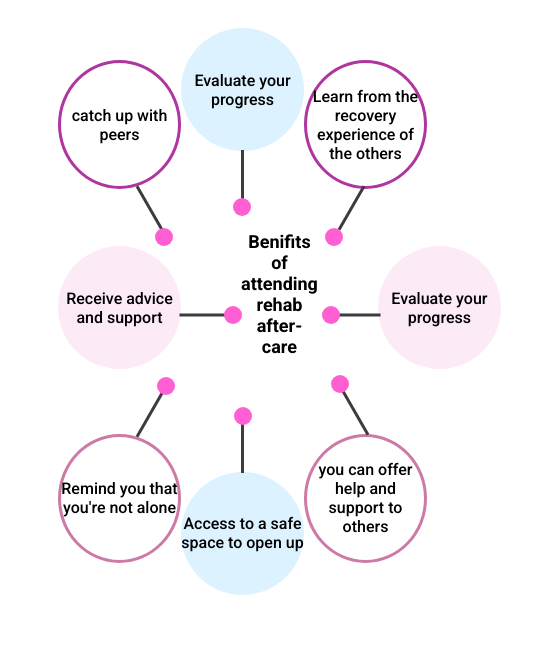
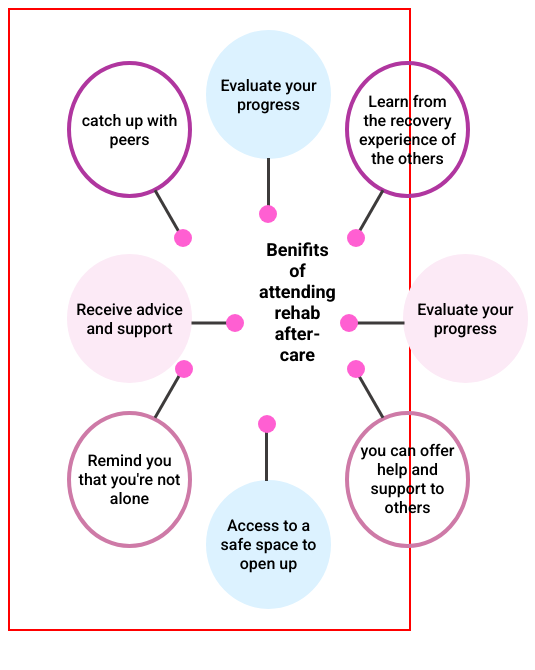
Before and after one commit to AbuRaihan1/page-design, a plain HTML site: page index.html in a window 390 px wide. Shown: the whole page, 535 px wide, since content can reach past the window. Drawn offline with Linux system fonts and the light colour scheme.

Commit message:
done update, remind responsiveness

```diff
--- a/style.css
+++ b/style.css
@@ -5,6 +5,9 @@
 .container {
   padding: 20px 50px;
   font-family: "Roboto", sans-serif;
+  width: 900px;
+  margin: 0 auto;
+  border: 2px solid red;
 }
 
 .top-three {
@@ -15,8 +18,8 @@
 }
 
 .top-three div {
-  height: 123px;
-  width: 123px;
+  height: 125px;
+  width: 125px;
   /* border: 3px solid red; */
   border-radius: 50%;
   display: flex;
@@ -24,6 +27,7 @@
   align-items: center;
   text-align: center;
   font-weight: 500;
+  padding: 2px 7px;
 }
 
 /* .top-left, .top-right, .bottom-left, .bottom-right{
@@ -31,7 +35,7 @@
 } */
 .top-left {
   margin-top: 70px;
-  border: 3px solid #b0369f;
+  border: 4px solid #b0369f;
 }
 
 .top-left-wrapper,
@@ -44,7 +48,7 @@
   width: 3px;
   background: rgb(61, 59, 59);
   position: absolute;
-  bottom: -98px;
+  bottom: -94px;
   right: 30px;
   transform: rotate(-30deg);
 }
@@ -55,8 +59,8 @@
   border-radius: 50%;
   background: #ff5fd2;
   position: absolute;
-  bottom: -95px;
-  right: 8px;
+  bottom: -88px;
+  right: 7px;
 }
 
 /* top left end  */
@@ -64,24 +68,24 @@
 /* top middle start  */
 .top-middle-wrapper p {
   transform: rotate(180deg);
-  top: 106px;
-  right: 60px;
+  top: 112px;
+  right: 68px;
 }
 .top-middle-wrapper aside {
   transform: rotate(180deg);
-  top: 170px;
-  right: 53px;
+  top: 175px;
+  right: 61px;
 }
 
 /* top right start */
 .top-right-wrapper p {
-  bottom: -98px;
-  right: 74px;
+  bottom: -94px;
+  right: 105px;
   transform: rotate(30deg);
 }
 
 .top-right-wrapper aside {
-  right: 84px;
+  right: 112px;
 }
 /* top right end  */
 
@@ -90,7 +94,7 @@
 }
 .top-right {
   margin-top: 70px;
-  border: 3px solid #b0369f;
+  border: 4px solid #b0369f;
 }
 
 /* bottom left start */
@@ -101,30 +105,30 @@
   margin-top: -70px;
 }
 .bottom-left-wrapper p {
-  top: -98px;
+  top: -95px;
   transform: rotate(30deg);
 }
 .bottom-left-wrapper aside {
   right: 6px;
-  top: -95px;
+  top: -90px;
 }
 /* bottom left end */
 
 /* bottom right start */
 .bottom-right-wrapper p {
-  top: -100px;
+  top: -95px;
   transform: rotate(-30deg);
-  right: 70px;
+  right: 105px;
 }
 .bottom-right-wrapper aside {
-  right: 78px;
-  top: -97px;
+  right: 112px;
+  top: -90px;
 }
 .bottom-left {
-  border: 3px solid #ce7aa7;
+  border: 4px solid #ce7aa7;
 }
 .bottom-right {
-  border: 3px solid #ce7aa7;
+  border: 4px solid #ce7aa7;
 }
 /* bottom right end */
 
@@ -133,12 +137,12 @@
 .bottom-middle-wrapper p {
   transform: rotate(180deg);
   top: -65px;
-  right: 60px;
+  right: 70px;
 }
 .bottom-middle-wrapper aside {
   transform: rotate(180deg);
   top: -65px;
-  right: 52px;
+  right: 62px;
 }
 
 .middle-main-content {
@@ -149,7 +153,7 @@
 .middle-left-wrapper p {
   transform: rotate(-90deg);
   top: 63px;
-  left: 145px;
+  left: 155px;
 }
 .middle-left-wrapper aside {
   transform: rotate(-90deg);
@@ -160,7 +164,7 @@
 .middle-right-wrapper p {
   transform: rotate(-90deg);
   top: 63px;
-  left: -24px;
+  left: -18px;
 }
 .middle-right-wrapper aside {
   transform: rotate(-90deg);
@@ -191,10 +195,15 @@
   justify-content: space-between;
 }
 
-@media screen and (max-width: 900px) {
+@media screen and (max-width: 1020px) {
   .middle-main-content {
     margin-top: 60px;
     margin-bottom: 100px;
+  }
+
+  .container {
+    width: 80%;
+    margin: 0 auto;
   }
 }
 
@@ -202,7 +211,16 @@
   .main-big-text {
     font-size: 20px;
   }
+
+  .bottom-left-wrapper {
+    margin-top: -30px;
+  }
+  .bottom-right-wrapper {
+    margin-top: -30px;
+  }
 }
+
+
 
 @media screen and (max-width: 600px) {
   .main-big-text {
```
